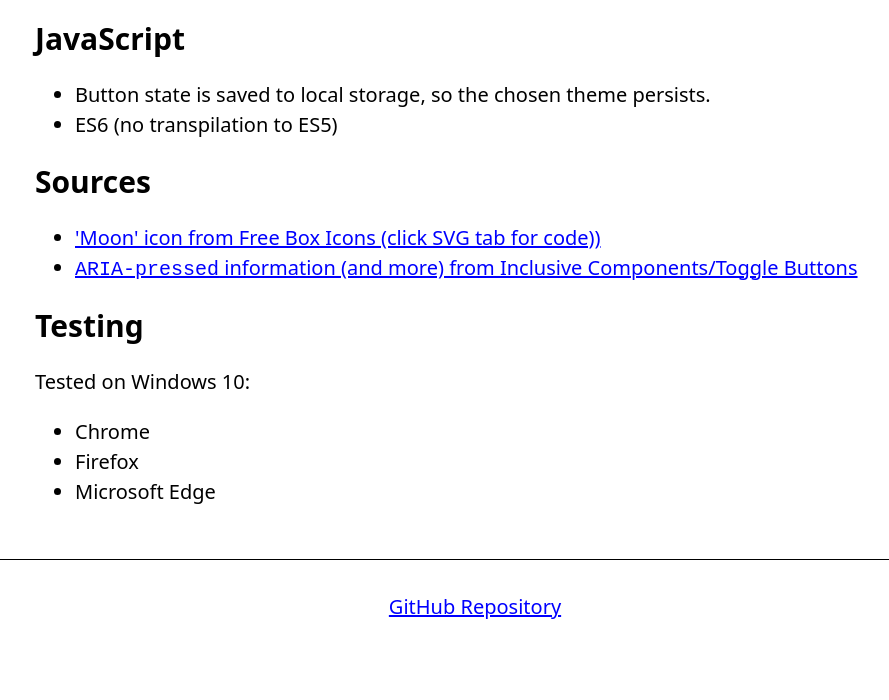
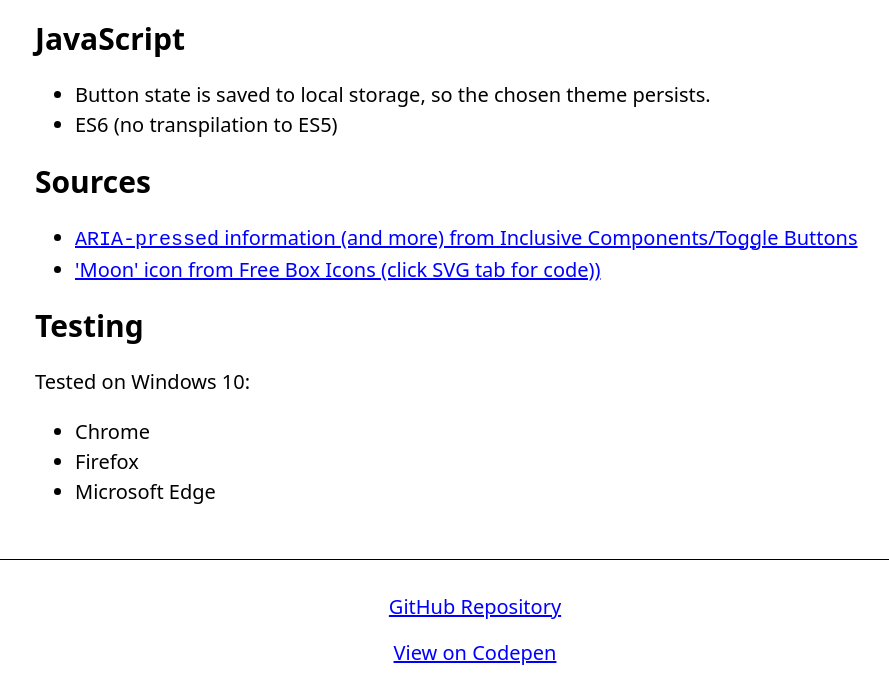
Before and after one commit to chrisnajman/accessible-dark-mode-toggle-button, a plain HTML site: page index.html in a window 1280 px wide. Shown: the part 706-1406 px from the top of the page, without its empty margins (165-1054 px from the left). Before the commit the page ends 1360 px from the top, so only its background shows below. Drawn offline with Linux system fonts and the light colour scheme.

Commit message:
Added codepen link to readme and html. Tweaked CSS

```diff
--- a/index.html
+++ b/index.html
@@ -59,11 +59,11 @@
                 </ul>
                 <h2>Sources</h2>
                 <ul>
-                    <li><a href="https://boxicons.com/?query=Moon" target="_blank" rel="noopener noreferrer">'Moon'
-                            icon from Free Box Icons (click SVG tab for code))</a></li>
                     <li><a href="https://inclusive-components.design/toggle-button/" target="_blank"
                             rel="noopener noreferrer"><code>ARIA-pressed</code> information (and more) from Inclusive
                             Components/Toggle Buttons</a></li>
+                    <li><a href="https://boxicons.com/?query=Moon" target="_blank" rel="noopener noreferrer">'Moon'
+                            icon from Free Box Icons (click SVG tab for code))</a></li>
                 </ul>
                 <h2>Testing</h2>
                 <p>Tested on Windows 10:</p>
@@ -77,6 +77,10 @@
         <footer class="page-footer">
             <a href="https://github.com/chrisnajman/accessible-dark-mode-toggle-button" target="_blank"
                 rel="noopener noreferrer">GitHub Repository</a>
+
+            <a href="https://codepen.io/Naj-codepen/pen/JjmgWXM" target="_blank" rel="noopener noreferrer">View on
+                Codepen</a>
+
         </footer>
     </div>
 </body>
--- a/style.css
+++ b/style.css
@@ -4,6 +4,7 @@
     --font-monospace: "Courier New", Courier, monospace;
     --font-bold: 600;
     --grid: grid;
+    --flex: flex;
 
     /* Default theme */
     --clr-body-bg: white;
@@ -86,6 +87,10 @@ button:focus-visible {
 
 .page-footer {
     border-top: 1px solid currentColor;
+    display: var(--flex);
+    flex-direction: column;
+    align-items: center;
+    gap: 1rem;
 }
 
 .main {
@@ -111,7 +116,7 @@ code {
 }
 
 .btn-theme-toggle {
-    display: flex;
+    display: var(--flex);
     gap: 0.25rem;
     align-items: center;
     margin: 0 1rem 0 0.75rem;
```
Also changed, not shown: 1 other file.
